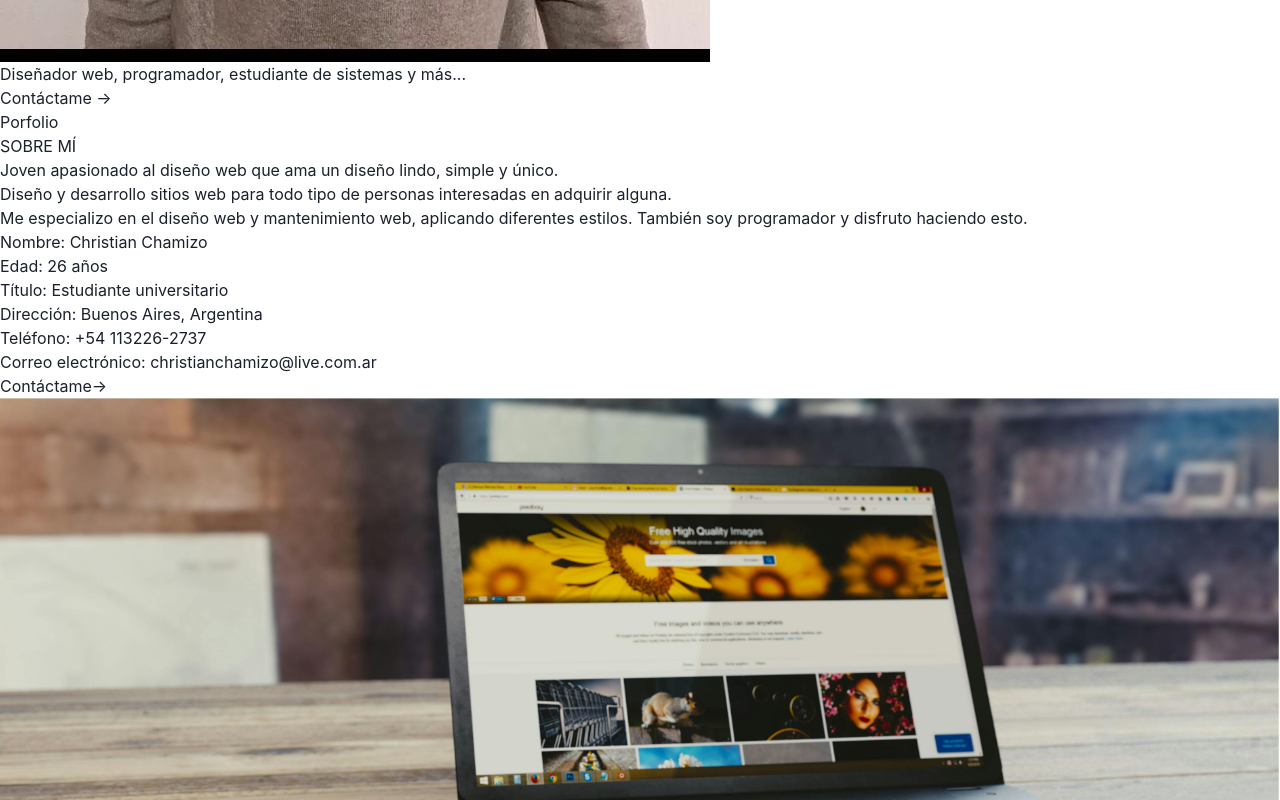
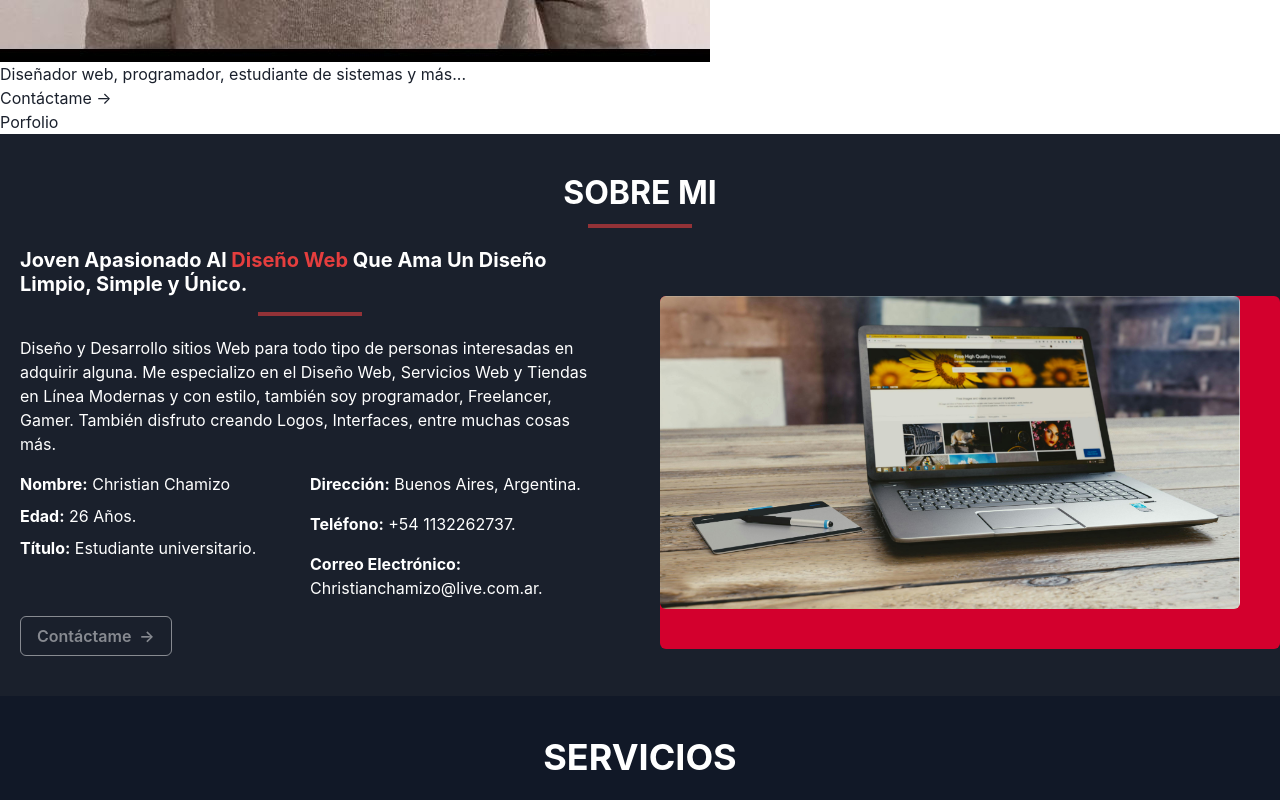
Before and after one commit to ChrisChamizo/TPfinalconReact, a React (Vite) app: page / in a window 1280 px wide. Shown: the part 1000-1800 px from the top of the page. Built offline with nearby package versions, Linux system fonts and the light colour scheme.

Commit message:
Se estiló la seccion sobre mi usando CHAKRA UI

```diff
--- a/src/Components/Section/Section.jsx
+++ b/src/Components/Section/Section.jsx
@@ -2,53 +2,116 @@
 import compu from "../../assets/img/compu.jpg"
 
 /* importo los componentes de CHAKRA IU*/
-import { Box, Flex, Heading, Text, Icon, Stack,Divider} from '@chakra-ui/react';
+import { Box, Flex, Heading, Text,Image, Stack,Icon,Divider,Button} from '@chakra-ui/react';
 
 /*Importo los iconos nesesarios de Icons-react*/
 import { FaTachometerAlt, FaHandHoldingUsd, FaSignal } from 'react-icons/fa';
 
-
-
-/*Creo la funcion Sobre mi*/
+/*Creo la función SobreMi*/
 function SobreMi() {
-    return (
-        <section className="sobre-mi">
-            <h2>SOBRE MÍ</h2>
-            <div className="contenedor-hijo-directo">
-                <div className="contenedor-texto-imagen">
-                    <div className="contenedor-texto">
-                        <h3>
-                            Joven apasionado al <span className="highlight">diseño web</span> que ama un diseño lindo, simple y único.
-                        </h3>
-                        <p>Diseño y desarrollo sitios web para todo tipo de personas interesadas en adquirir alguna.</p>
-                        <p>
-                            Me especializo en el diseño web y mantenimiento web, aplicando diferentes estilos. También soy
-                            programador y disfruto haciendo esto.
-                        </p>
-                    </div>
-                    <div className="contenedor-listas">
-                        <ul>
-                            <li>Nombre: Christian Chamizo</li>
-                            <li>Edad: 26 años</li>
-                            <li>Título: Estudiante universitario</li>
-                            <li>Dirección: Buenos Aires, Argentina</li>
-                            <li>Teléfono: +54 113226-2737</li>
-                            <li>Correo electrónico: christianchamizo@live.com.ar</li>
-                        </ul>
-                    </div>
-                    <button className="boton-contactame">
-                        Contáctame<span className="arrow">→</span>
-                    </button>
-                </div>
-                <div className="contenedor-imagen fondo-rosa">
-                    <img src={compu} alt="Imagen de computadora" />
-                </div>
-            </div>
-        </section>
-    );
+  return (
+    <Box as="section" bg="gray.800" color="white" py="10" px="5">
+      <Heading as="h1" textAlign="center" fontSize="32px" mb="3">
+        SOBRE MI
+      </Heading>
+      <Divider borderColor="red.500" borderWidth="2px" maxW="100px" mx="auto" mt="3" mb="5" />
+      <Flex direction={{ base: "column", md: "row" }} justify="center" align="center" mx="auto">
+        <Box flex="1" pr={{ md: 10 }}>
+          <Heading as="h3" fontSize="xl" mb="4">
+            Joven Apasionado Al <Text as="span" color="red.500">Diseño Web</Text> Que Ama Un Diseño Limpio, Simple y Único.
+          </Heading>
+          <Divider borderColor="red.500" borderWidth="2px" maxW="100px" mx="auto" mt="3" mb="5" />
+          <Text mb="4">
+            Diseño y Desarrollo sitios Web para todo tipo de personas interesadas en adquirir alguna. Me especializo en el Diseño Web, Servicios Web y Tiendas en Línea Modernas y con estilo, también soy programador, Freelancer, Gamer. También disfruto creando Logos, Interfaces, entre muchas cosas más.
+          </Text>
+          <Flex direction={{ base: "column", md: "row" }} mb={4}>
+            <Stack spacing={2} flex="1">
+              <Text><Text as="span" fontWeight="bold">Nombre:</Text> Christian Chamizo</Text>
+              <Text><Text as="span" fontWeight="bold">Edad:</Text> 26 Años.</Text>
+              <Text><Text as="span" fontWeight="bold">Título:</Text> Estudiante universitario.</Text>
+            </Stack>
+            <Stack spacing={4} flex="1">
+              <Text><Text as="span" fontWeight="bold">Dirección:</Text> Buenos Aires, Argentina.</Text>
+              <Text><Text as="span" fontWeight="bold">Teléfono:</Text> +54 1132262737.</Text>
+              <Text><Text as="span" fontWeight="bold">Correo Electrónico:</Text> Christianchamizo@live.com.ar.</Text>
+            </Stack>
+          </Flex>
+          <Button variant="outline" colorScheme="whiteAlpha" rightIcon={<Text as="span">→</Text>}>
+            Contáctame
+          </Button>
+        </Box>
+        <Box flex="1" mt={{ base: 6, md: 0 }} p="5" position="relative">
+          <Box
+            position="absolute"
+            top="20px"
+            left="20px"
+            width="100%"
+            height="100%"
+            bg="#d3002d"
+            borderRadius="md"
+            zIndex="1"
+          />
+          <Image src={compu} alt="Imagen de computadora" borderRadius="md" position="relative" zIndex="2" />
+        </Box>
+      </Flex>
+    </Box>
+  );
 }
 
 export { SobreMi };
+
+
+/*Para lograr el efecto de la imagen, encapsule en un contenedor dicha imagen que tenga un fondo
+rojo y otro contenedor para la imagen que contenga el borde redondeado.*/
+
+
+
+
+
+
+
+
+
+
+
+
+
+
+
+
+
+
+
+
+
+
+
+
+
+
+
+
+
+
+
+
+
+
+
+
+
+
+
+
+
+
+
+
+
+
+
+
+/*--------------------------------SECCION SERVICIOS---------------------------------*/
 
 function Servicios() {
   return (
```
